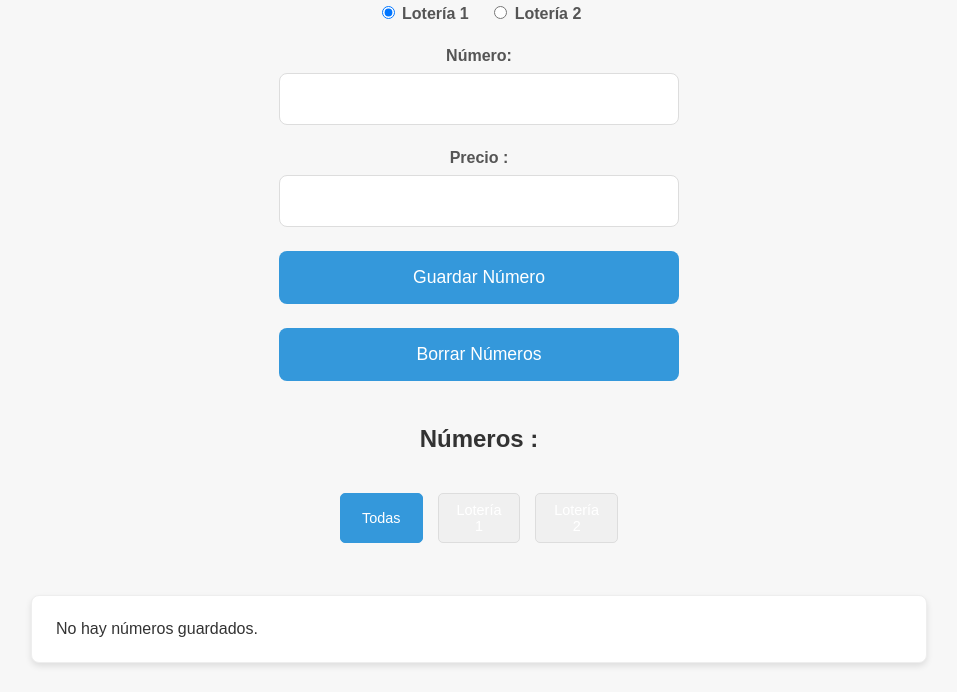
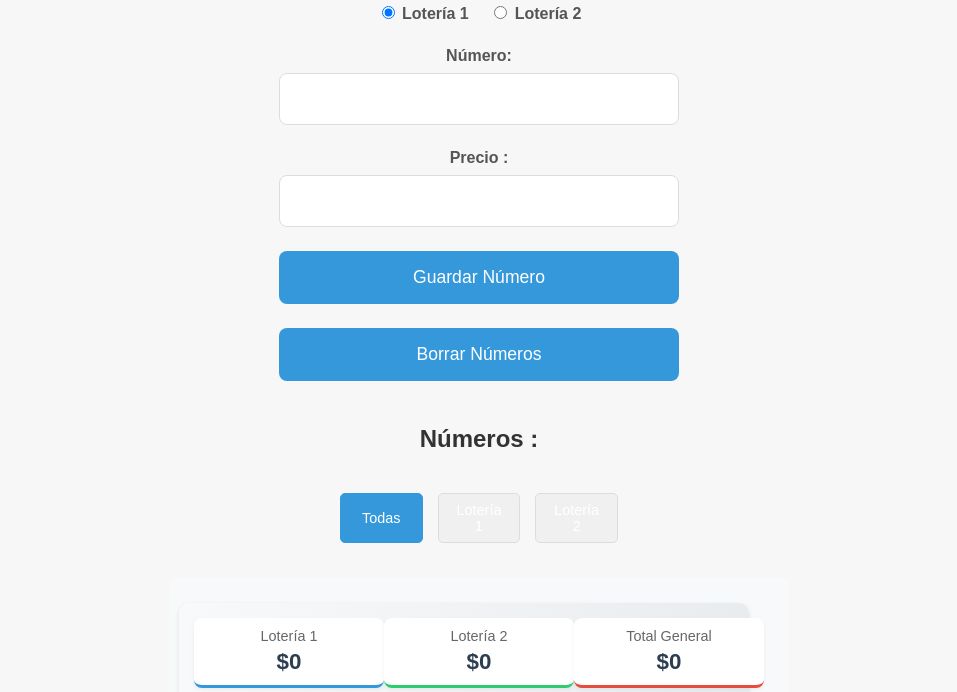
Before and after one commit to LogsTube/S.11, a plain HTML site: page index.html in a window 1280 px wide. Shown: the part 108-800 px from the top of the page, without its empty margins (161-1118 px from the left). Drawn offline with Linux system fonts and the light colour scheme.

Commit message:
index.html

```diff
--- a/index.html
+++ b/index.html
@@ -113,6 +113,51 @@
             padding-bottom: 0.5rem;
         }
 
+        .totales-container {
+            display: flex;
+            justify-content: space-around;
+            margin: 15px 0;
+            padding: 15px;
+            background: linear-gradient(to right, #f8f9fa, #e9ecef);
+            border-radius: 10px;
+            box-shadow: 0 2px 5px rgba(0,0,0,0.1);
+            width: 90%;
+            max-width: 800px;
+        }
+
+        .total-item {
+            text-align: center;
+            padding: 10px 20px;
+            background-color: white;
+            border-radius: 8px;
+            box-shadow: 0 2px 4px rgba(0,0,0,0.05);
+            min-width: 150px;
+        }
+
+        .total-item .label {
+            font-size: 0.9rem;
+            color: #666;
+            margin-bottom: 5px;
+        }
+
+        .total-item .amount {
+            font-size: 1.4rem;
+            font-weight: bold;
+            color: #2c3e50;
+        }
+
+        .total-item.loteria1 {
+            border-bottom: 3px solid #3498db;
+        }
+
+        .total-item.loteria2 {
+            border-bottom: 3px solid #2ecc71;
+        }
+
+        .total-item.total-general {
+            border-bottom: 3px solid #e74c3c;
+        }
+
         /* Media query for larger screens */
         @media (min-width: 768px) {
             h1 {
@@ -192,6 +237,7 @@
         <button class="tab-button" onclick="cambiarVista('loteria1')">Lotería 1</button>
         <button class="tab-button" onclick="cambiarVista('loteria2')">Lotería 2</button>
     </div>
+    <div id="totales" style="text-align: center; margin: 15px 0; padding: 10px; background-color: #f8f9fa; border-radius: 5px;"></div>
     <div id="numerosGuardados"></div>
 
     <script>
@@ -213,6 +259,18 @@
 
             if (isNaN(precio) || precio < 1 || precio > 5000) {
                 alert("Por favor, ingrese un precio válido no mas de 5000.");
+                return;
+            }
+
+            // Verificar el límite de 5000 para el mismo número en la misma lotería
+            const numerosExistentes = numeros.filter(n =>
+                n.numero === numero && n.loteria === loteriaSeleccionada
+            );
+
+            const sumaPreciosExistentes = numerosExistentes.reduce((sum, n) => sum + n.precio, 0);
+            if (sumaPreciosExistentes + precio > 5000) {
+                alert("La suma total para el número " + numero + " en la lotería " + loteriaSeleccionada +
+                      " no puede superar $5000. Cantidad máxima alcanzada.");
                 return;
             }
 
@@ -241,7 +299,35 @@
 
         function mostrarNumeros() {
             const numerosGuardadosDiv = document.getElementById("numerosGuardados");
+            const totalesDiv = document.getElementById("totales");
             numerosGuardadosDiv.innerHTML = "";
+
+            // Calcular totales
+            const totalLoteria1 = numeros
+                .filter(n => n.loteria === "1")
+                .reduce((sum, n) => sum + n.precio, 0);
+
+            const totalLoteria2 = numeros
+                .filter(n => n.loteria === "2")
+                .reduce((sum, n) => sum + n.precio, 0);
+
+            // Mostrar totales
+            totalesDiv.innerHTML = `
+                <div class="totales-container">
+                    <div class="total-item loteria1">
+                        <div class="label">Lotería 1</div>
+                        <div class="amount">$${totalLoteria1.toLocaleString()}</div>
+                    </div>
+                    <div class="total-item loteria2">
+                        <div class="label">Lotería 2</div>
+                        <div class="amount">$${totalLoteria2.toLocaleString()}</div>
+                    </div>
+                    <div class="total-item total-general">
+                        <div class="label">Total General</div>
+                        <div class="amount">$${(totalLoteria1 + totalLoteria2).toLocaleString()}</div>
+                    </div>
+                </div>
+            `;
 
             if (numeros.length === 0) {
                 numerosGuardadosDiv.textContent = "No hay números guardados.";
```
